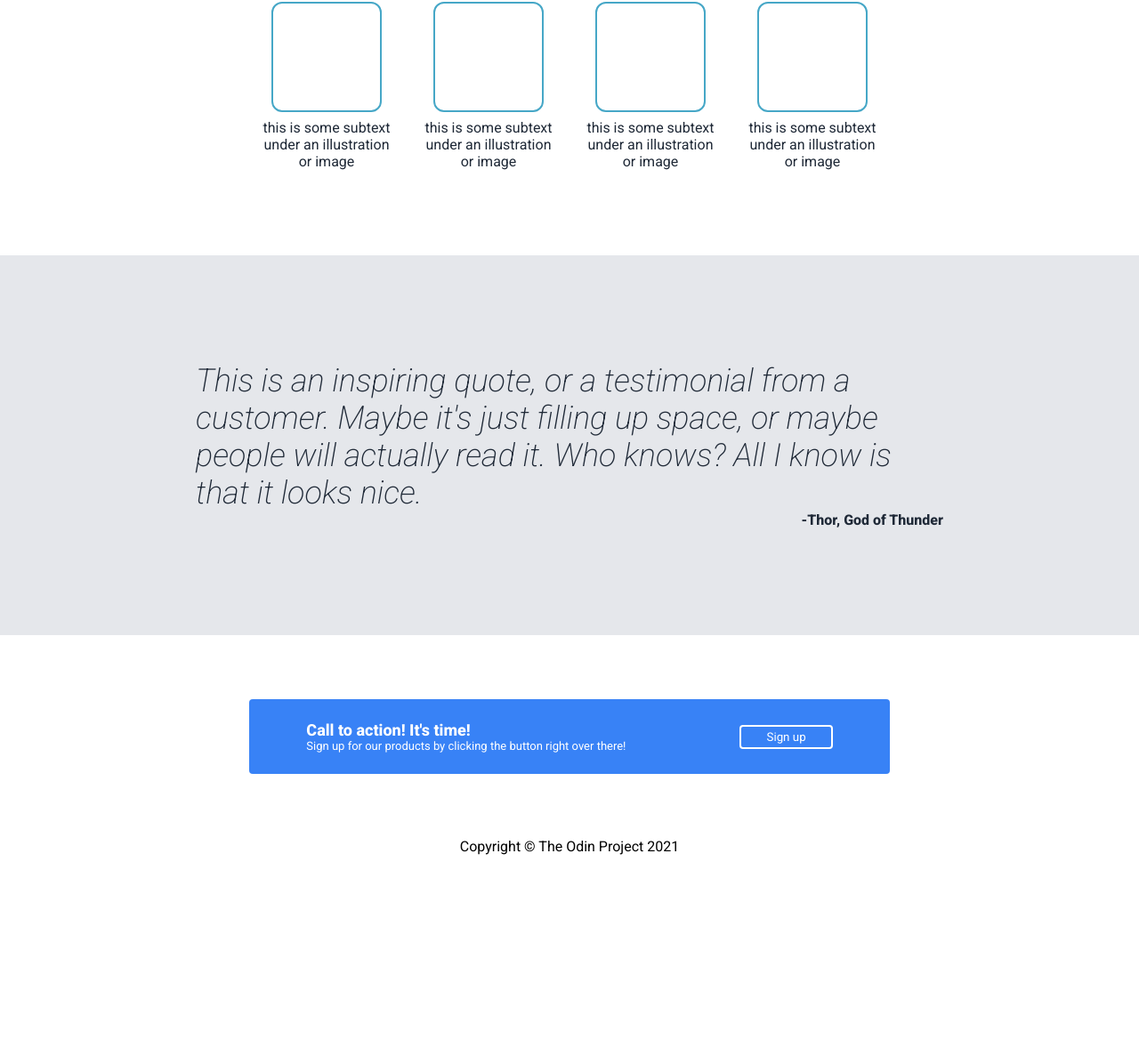
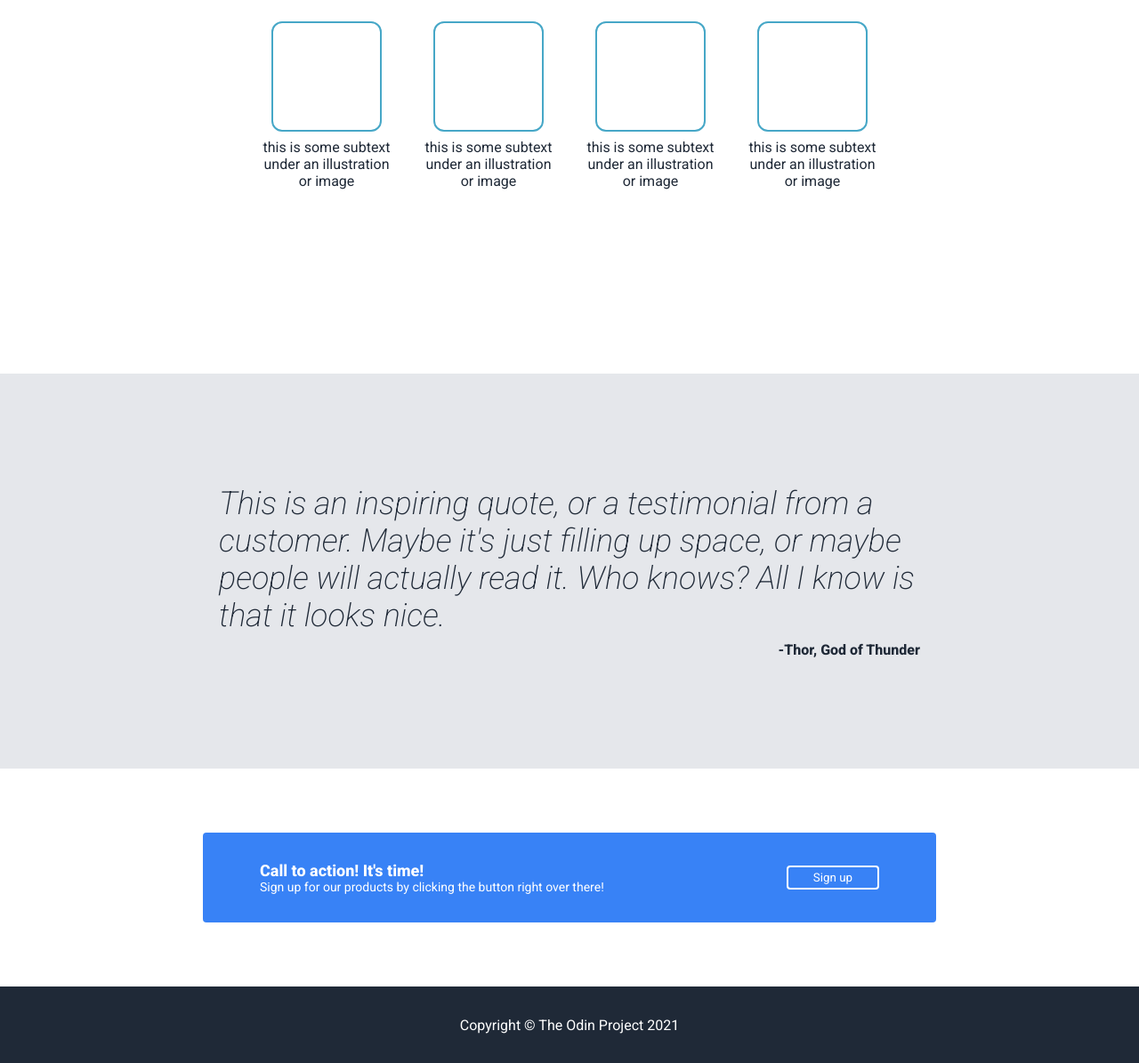
Before and after one commit to abscertainty/landing-page, a plain HTML site: page index.html in a window 1280 px wide. Shown: the part 562-1757 px from the top of the page at 89% size. Before the commit the page ends 1523 px from the top, so only its background shows below. Drawn offline with Linux system fonts and the light colour scheme.

Commit message:
Add a footer with styling and finish the project

```diff
--- a/index.html
+++ b/index.html
@@ -39,7 +39,6 @@
         </div>
     </div>
 
-    <div class="content">
     <div class="info">
         <div class="info-header">
             Some random information
@@ -88,6 +87,5 @@
     <div class="footer">
         Copyright &copy; The Odin Project 2021
     </div>
-    </div>
 </body>
 </html>
--- a/style.css
+++ b/style.css
@@ -4,6 +4,8 @@
 
 body {
     margin: 0;
+    display: flex;
+    flex-direction: column;
 }
 
 p {
@@ -16,7 +18,7 @@ p {
 .header {
     display: flex;
     flex-direction: column;
-    height: 350px;
+    height: 372px;
     background-color: #1f2937;
     padding: 12px 140px 96px 140px;
     gap: 96px;
@@ -98,16 +100,7 @@ p {
     color: white;
 }
 
-/* CONTENT */
-
 /* INFO DIV */
-
-.content {
-    display: flex;
-    flex-direction: column;
-    align-items: center;
-    height: 350px;
-}
 
 .info-header {
     font-size: 36px;
@@ -119,11 +112,13 @@ p {
 
 .illustrations {
     display: flex;
+    justify-content: center;
     gap: 32px;
     margin-bottom: 96px;
 }
 
 .sub-illustration {
+    height: 300px;
     flex: 1;
     max-width: 150px;
     display: flex;
@@ -151,8 +146,9 @@ p {
     display: flex;
     flex-direction: column;
     justify-content: center;
-    height: 350px;
-    padding: 120px 220px;
+    height: 300px;
+    padding: 72px 246px;
+    gap: 8px;
     background-color: #e5e7eb;
 }
 
@@ -173,13 +169,13 @@ p {
 
 .signup {
     display: flex;
-    padding: 24px 64px;
-    margin: 72px 96px;
+    padding: 32px 64px;
+    margin: 72px 228px;
     justify-content: space-between;
     align-items: center;
     background-color: #3882f6;
     color: white;
-    gap: 128px;
+    gap: 96px;
     border-radius: 4px;
 }
 
@@ -194,7 +190,7 @@ p {
 }
 
 .smaller-signup-text {
-    font-size: 13px;
+    font-size: 14px;
 }
 
 .signup-button {
@@ -204,3 +200,14 @@ p {
     border: 2px white solid;
     color: white;
 }
+
+/* FOOTER */
+
+.footer {
+    display: flex;
+    height: 86px;
+    background-color: #1f2937;
+    color: white;
+    justify-content: center;
+    align-items: center;
+}
```
Lines whose indentation alone changed are shown as unchanged.
